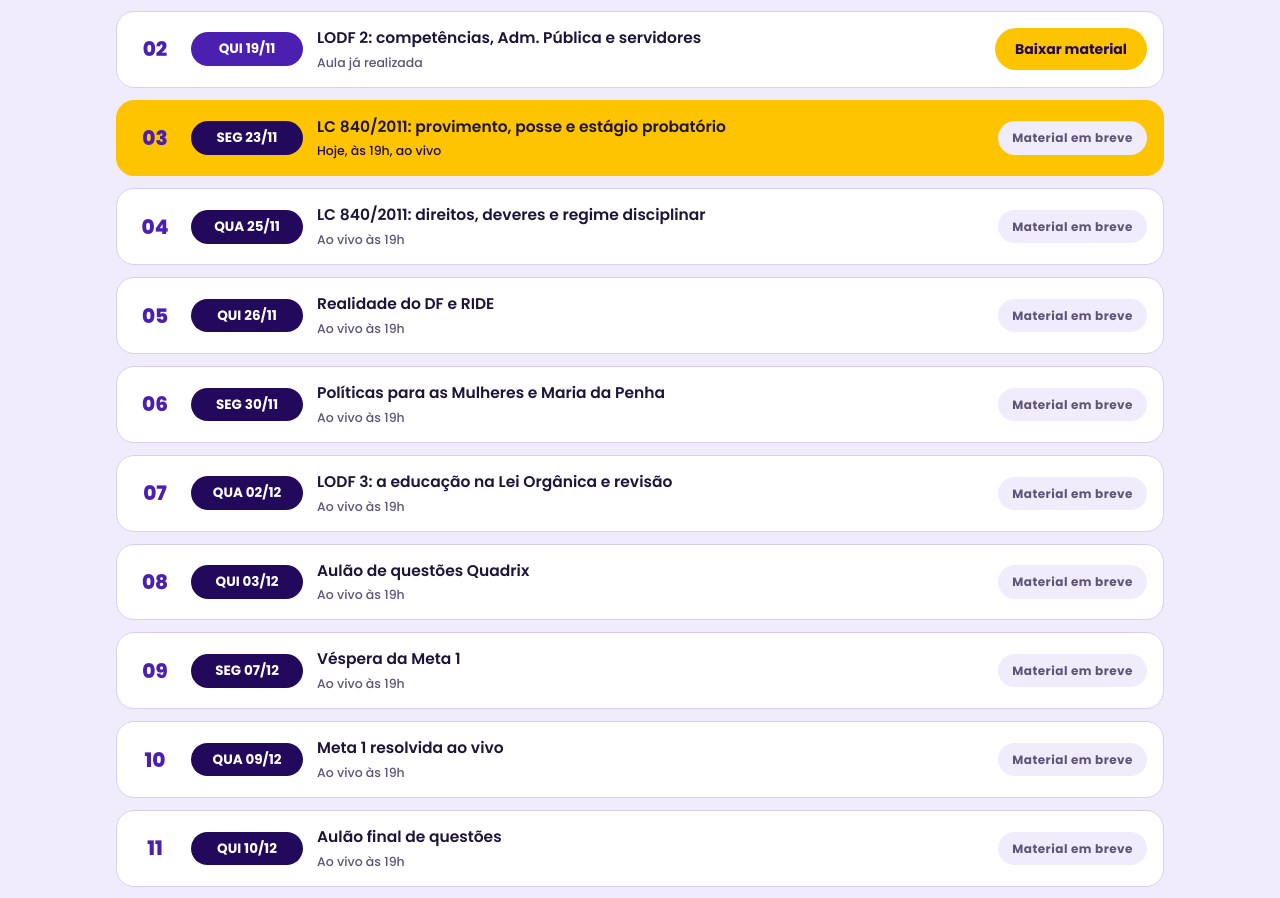
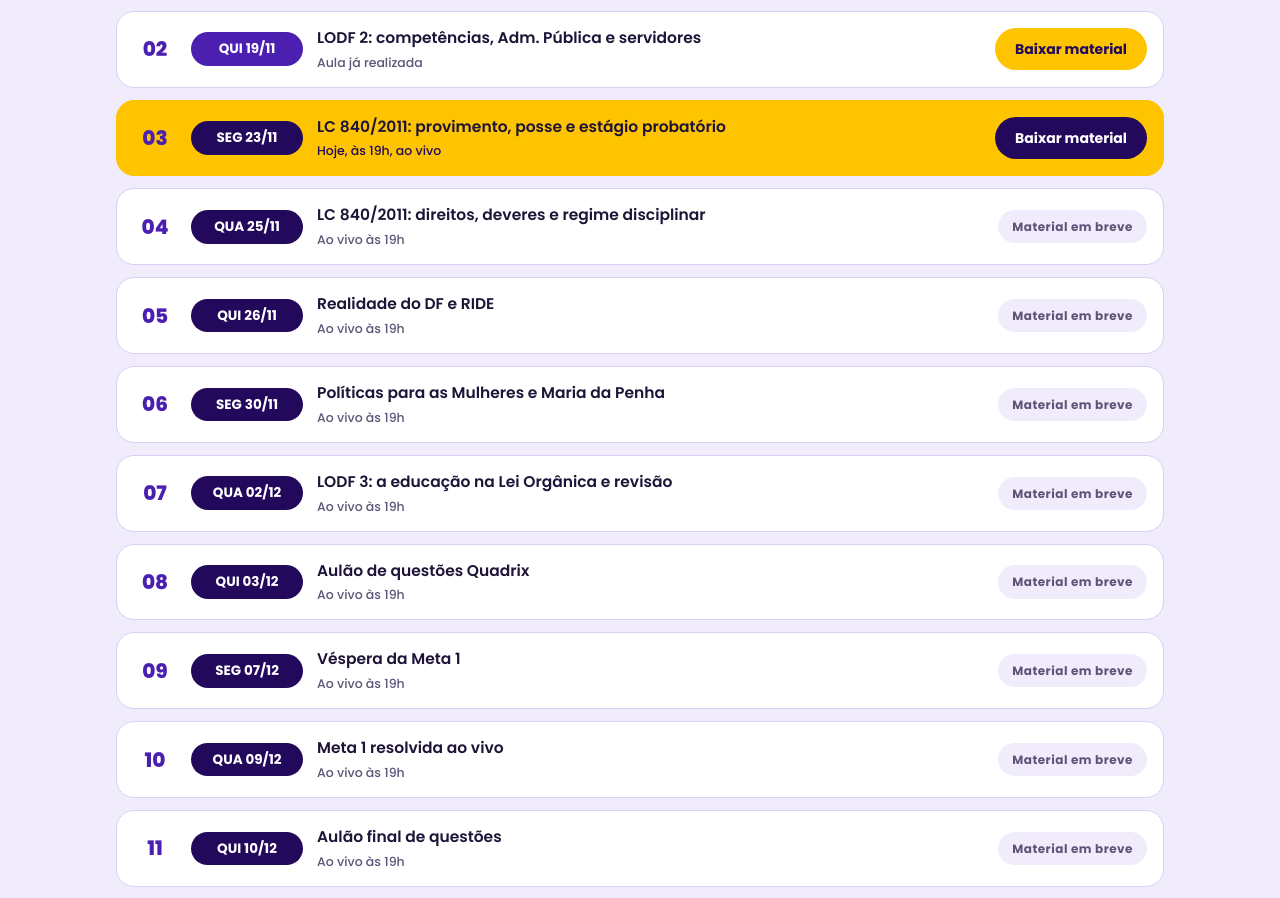
Before and after one commit to programademetas/programademetas.github.io, a plain HTML site: page maratona-seedf/index.html in a window 1280 px wide. Shown: the part 952-1850 px from the top of the page. Drawn offline with Linux system fonts and the light colour scheme.

Commit message:
Maratona SEEDF: material da aula 3 (LC 840/2011)
Co-Authored-By: Claude Opus 5.5 <noreply@anthropic.com>
Claude-Session: https://claude.ai/code/session_011LrchpH4bhCpVQqdcvnbbE

```diff
--- a/maratona-seedf/index.html
+++ b/maratona-seedf/index.html
@@ -262,7 +262,7 @@ const ENDPOINT = "https://script.google.com/macros/s/AKfycbyKwInHuHjVgyLiNNXdWt0
 const AULAS = [
   { n: 1,  data: "2026-11-18", tema: "LODF 1: fundamentos e organização do DF", arquivo: "maratona-seedf-aula-01-lodf.pdf" },
   { n: 2,  data: "2026-11-19", tema: "LODF 2: competências, Adm. Pública e servidores", arquivo: "maratona-seedf-aula-02-lodf.pdf" },
-  { n: 3,  data: "2026-11-23", tema: "LC 840/2011: provimento, posse e estágio probatório", arquivo: "" },
+  { n: 3,  data: "2026-11-23", tema: "LC 840/2011: provimento, posse e estágio probatório", arquivo: "maratona-seedf-aula-03-lc840.pdf" },
   { n: 4,  data: "2026-11-25", tema: "LC 840/2011: direitos, deveres e regime disciplinar", arquivo: "" },
   { n: 5,  data: "2026-11-26", tema: "Realidade do DF e RIDE", arquivo: "" },
   { n: 6,  data: "2026-11-30", tema: "Políticas para as Mulheres e Maria da Penha", arquivo: "" },
```
Also changed, not shown: 1 other file.
